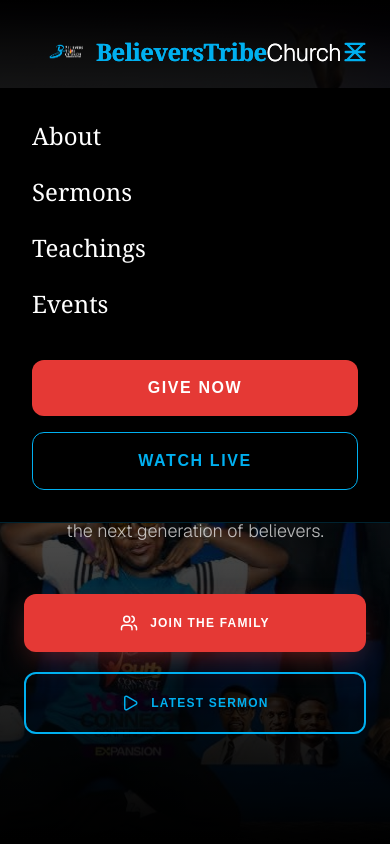
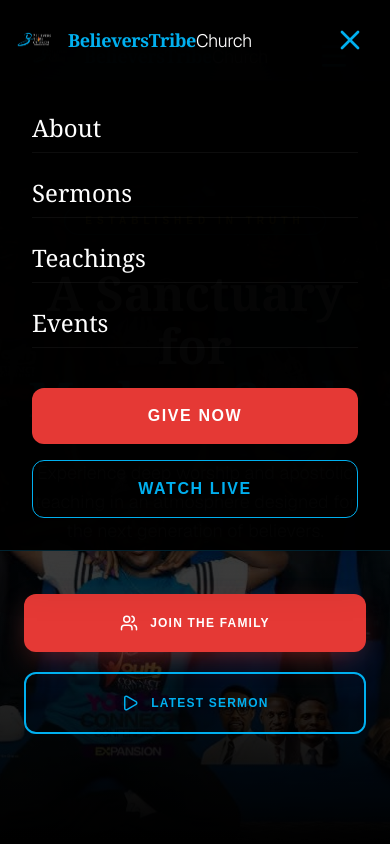
Before and after one commit to tari-2004/btc-app, a Next.js app: page / in a window 390 px wide. Both pictures are taken after a click on the button 355 px from the left and 52 px from the top of the page. Shown: the top 844 px of the page. Built offline with nearby package versions, Linux system fonts and the light colour scheme.

Commit message:
Updated the navbar

```diff
--- a/app/components/navbar.tsx
+++ b/app/components/navbar.tsx
@@ -3,8 +3,8 @@
 import { useState, useEffect } from "react";
 import { motion, AnimatePresence } from "framer-motion";
 import { Menu, X, Heart, PlayCircle } from "lucide-react";
-import Link from "next/link"; // Required for cross-page navigation
-import { usePathname } from "next/navigation"; // Required to check current page
+import Link from "next/link";
+import { usePathname } from "next/navigation";
 
 export default function Navbar() {
   const [isOpen, setIsOpen] = useState(false);
@@ -17,21 +17,15 @@
     return () => window.removeEventListener("scroll", handleScroll);
   }, []);
 
-  // Updated Navigation Logic
   const handleNavClick = (e: React.MouseEvent<HTMLAnchorElement>, href: string) => {
-    // If the link is a section anchor (starts with #)
     if (href.startsWith("#")) {
       const targetId = href.replace("#", "");
-
-      // IF WE ARE ON THE HOME PAGE: Scroll smoothly
       if (pathname === "/") {
         e.preventDefault();
         const elem = document.getElementById(targetId);
         if (elem) {
           const offset = 80;
-          const bodyRect = document.body.getBoundingClientRect().top;
-          const elementRect = elem.getBoundingClientRect().top;
-          const elementPosition = elementRect - bodyRect;
+          const elementPosition = elem.getBoundingClientRect().top + window.pageYOffset;
           const offsetPosition = elementPosition - offset;
 
           window.scrollTo({
@@ -40,14 +34,12 @@
           });
         }
       }
-      // IF WE ARE ON OTHER PAGES: The default <Link> behavior will take us to "/#target"
     }
     setIsOpen(false);
   };
 
   const navLinks = [
     { name: "About", href: "#about" },
-    // { name: "Membership", href: "/membership" }, // Full page link
     { name: "Sermons", href: "#sermons" },
     { name: "Teachings", href: "#teachings" },
     { name: "Events", href: "#events" },
@@ -55,38 +47,27 @@
 
   return (
     <nav className={`fixed w-full z-[100] transition-all duration-500 ${
-      scrolled ? "top-0 py-4 bg-black/80 backdrop-blur-xl border-b border-[#00B0F0]/20" : "top-4 py-4 px-6"
+      scrolled || isOpen
+        ? "top-0 py-4 bg-black/95 backdrop-blur-xl border-b border-[#00B0F0]/20"
+        : "top-4 py-4 px-4 sm:px-6"
     }`}>
-      <div className="max-w-7xl mx-auto flex items-center justify-between px-6">
+      <div className="max-w-7xl mx-auto flex items-center justify-between px-4 sm:px-6">
 
-        {/* LOGO */}
-        <Link href="/" onClick={() => window.scrollTo({ top: 0, behavior: "smooth" })}>
-          <motion.div
-            initial={{ opacity: 0, x: -20 }}
-            animate={{ opacity: 1, x: 0 }}
-            className="flex items-center gap-2 cursor-pointer"
-          >
-            {/* LOGO IMAGE */}
+        {/* LOGO AREA */}
+        <Link href="/" onClick={() => { window.scrollTo({ top: 0, behavior: "smooth" }); setIsOpen(false); }}>
           <motion.div
             initial={{ opacity: 0, x: -20 }}
             animate={{ opacity: 1, x: 0 }}
             className="flex items-center gap-3 cursor-pointer"
-  onClick={() => window.scrollTo({ top: 0, behavior: "smooth" })}
           >
-  <div className="relative w-10 h-10 md:w-12 md:h-12">
+            <div className="relative w-10 h-10 flex-shrink-0">
               <img
-      src="/images/white-1.png" // Path to your logo in the public/images folder
+                src="/images/white-1.png"
                 alt="Sovereign Grace Logo"
                 className="w-full h-full object-contain"
               />
             </div>
-
-  {/* Optional: Keep the text name next to the logo or remove it */}
-  {/* <span className="hidden sm:block text-xl font-serif font-bold tracking-tight text-[#00B0F0]">
-    Sovereign<span className="text-white font-sans font-light">Grace</span>
-  </span> */}
-</motion.div>
-            <span className="text-2xl font-serif font-bold tracking-tight text-[#00B0F0]">
+            <span className="text-lg sm:text-2xl font-serif font-bold tracking-tight text-[#00B0F0] whitespace-nowrap">
               BelieversTribe<span className="text-white font-sans font-light">Church</span>
             </span>
           </motion.div>
@@ -109,17 +90,16 @@
 
           <div className="flex items-center gap-4">
             <motion.button
-              whileHover={{ scale: 1.05, backgroundColor: "#FF8F00" }}
+              whileHover={{ scale: 1.05 }}
               whileTap={{ scale: 0.95 }}
               className="px-5 py-2 rounded-full border border-[#FFC107] text-[#FFC107] text-[10px] font-bold uppercase tracking-widest flex items-center gap-2"
             >
               <PlayCircle size={14} /> Watch Live
             </motion.button>
 
-            {/* Linked to our new Give page */}
             <Link href="/give">
               <motion.button
-                whileHover={{ scale: 1.05, boxShadow: "0_0_20px_rgba(229,57,53,0.4)" }}
+                whileHover={{ scale: 1.05 }}
                 whileTap={{ scale: 0.95 }}
                 className="px-6 py-2 rounded-full bg-[#E53935] text-white text-[10px] font-bold uppercase tracking-widest flex items-center gap-2 shadow-lg"
               >
@@ -129,9 +109,13 @@
           </div>
         </div>
 
-        {/* MOBILE TOGGLE */}
-        <button className="lg:hidden text-[#00B0F0]" onClick={() => setIsOpen(!isOpen)}>
-          {isOpen ? <X size={28} /> : <Menu size={28} />}
+        {/* MOBILE TOGGLE - Enhanced for touch */}
+        <button
+          className="lg:hidden p-2 text-[#00B0F0] hover:bg-white/10 rounded-lg transition-colors"
+          onClick={() => setIsOpen(!isOpen)}
+          aria-label="Toggle Menu"
+        >
+          {isOpen ? <X size={32} /> : <Menu size={32} />}
         </button>
       </div>
 
@@ -139,26 +123,32 @@
       <AnimatePresence>
         {isOpen && (
           <motion.div
-            initial={{ opacity: 0, y: -20 }}
-            animate={{ opacity: 1, y: 0 }}
-            exit={{ opacity: 0, y: -20 }}
-            className="absolute top-full left-0 w-full bg-black border-b border-[#00B0F0]/20 p-8 flex flex-col gap-6 lg:hidden"
+            initial={{ opacity: 0, height: 0 }}
+            animate={{ opacity: 1, height: "auto" }}
+            exit={{ opacity: 0, height: 0 }}
+            className="absolute top-full left-0 w-full bg-black/98 backdrop-blur-2xl border-b border-[#00B0F0]/20 overflow-hidden lg:hidden shadow-2xl"
           >
+            <div className="flex flex-col p-8 gap-6">
               {navLinks.map((link) => (
                 <Link
                   key={link.name}
                   href={pathname === "/" ? link.href : `/${link.href}`}
                   onClick={(e) => handleNavClick(e, link.href)}
-                className="text-2xl font-serif text-white hover:text-[#FFC107]"
+                  className="text-2xl font-serif text-white active:text-[#FFC107] border-b border-white/5 pb-2"
                 >
                   {link.name}
                 </Link>
               ))}
               <div className="flex flex-col gap-4 mt-4">
                 <Link href="/give" onClick={() => setIsOpen(false)}>
-                <button className="w-full py-4 bg-[#E53935] text-white font-bold rounded-xl uppercase tracking-widest">GIVE NOW</button>
+                  <button className="w-full py-4 bg-[#E53935] text-white font-bold rounded-xl uppercase tracking-widest active:scale-95 transition-transform">
+                    GIVE NOW
+                  </button>
                 </Link>
-              <button className="w-full py-4 border border-[#00B0F0] text-[#00B0F0] font-bold rounded-xl uppercase tracking-widest">WATCH LIVE</button>
+                <button className="w-full py-4 border border-[#00B0F0] text-[#00B0F0] font-bold rounded-xl uppercase tracking-widest active:scale-95 transition-transform">
+                  WATCH LIVE
+                </button>
+              </div>
             </div>
           </motion.div>
         )}
```
Lines whose indentation alone changed are shown as unchanged.
